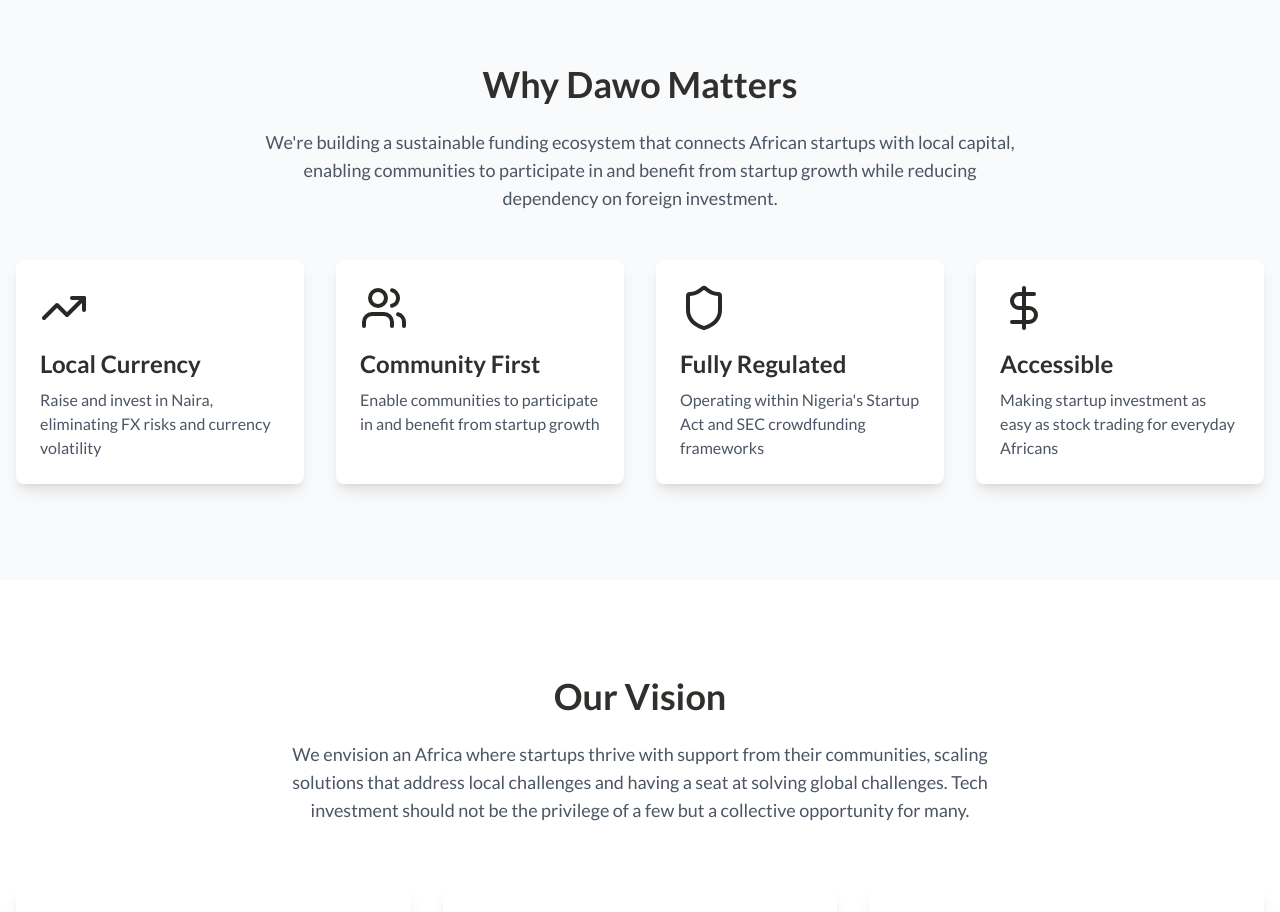
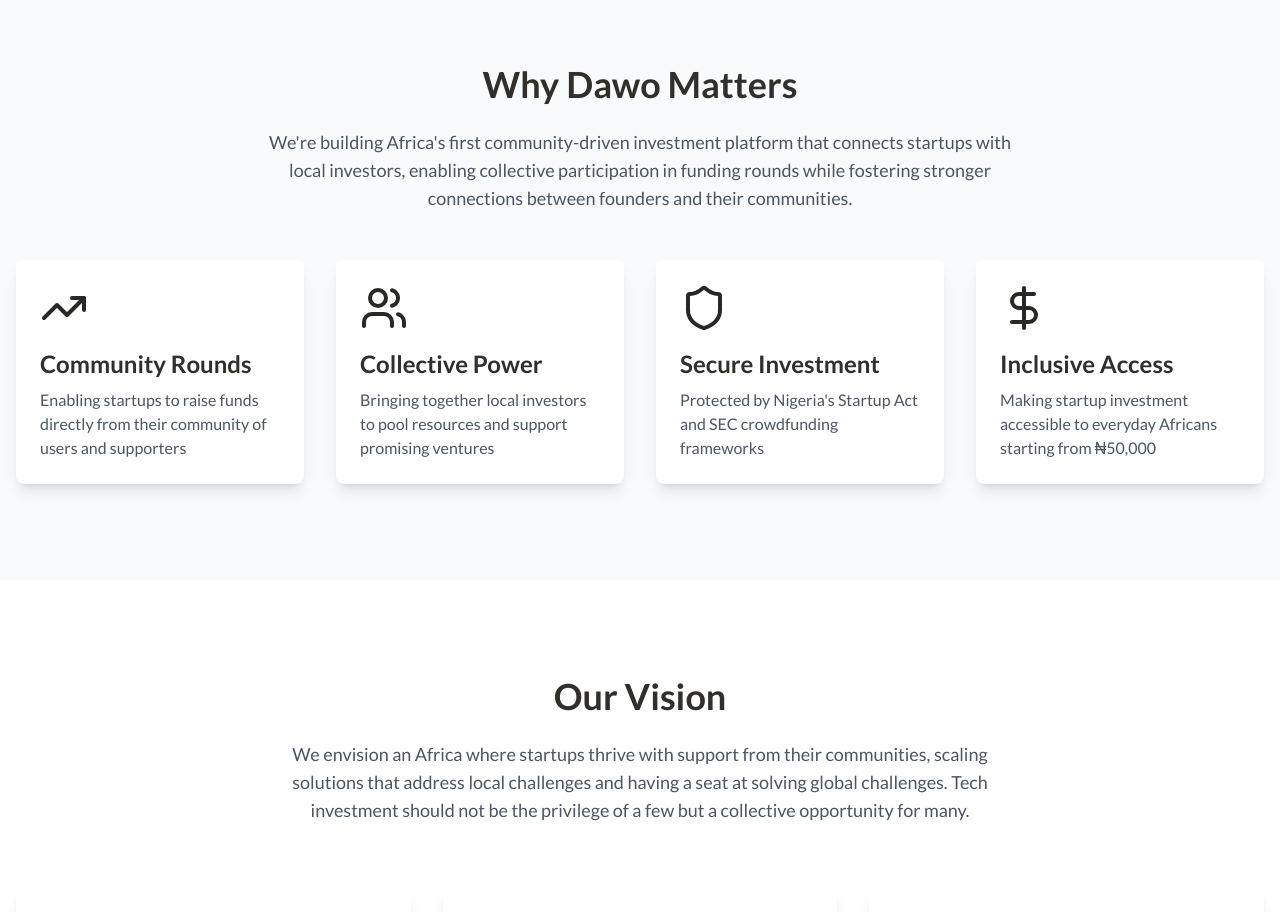
Before and after one commit to officialkayode/trydawo_net, a React (Vite) app: page / in a window 1280 px wide. Shown: the part 1560-2472 px from the top of the page. Built offline with nearby package versions, Linux system fonts and the light colour scheme.

Commit message:
Update "Why Dawo Matters" section
Revise the content of the "Why Dawo Matters" section to emphasize the importance of community rounds for startups and investors, shifting the focus away from general funding for startups.
[skip gpt_engineer]

```diff
--- a/src/components/Stats.tsx
+++ b/src/components/Stats.tsx
@@ -8,28 +8,28 @@ const Stats = () => {
           Why Dawo Matters
         </h2>
         <p className="text-lg text-center text-gray-600 mb-12 max-w-3xl mx-auto">
-          We're building a sustainable funding ecosystem that connects African startups with local capital, enabling communities to participate in and benefit from startup growth while reducing dependency on foreign investment.
+          We're building Africa's first community-driven investment platform that connects startups with local investors, enabling collective participation in funding rounds while fostering stronger connections between founders and their communities.
         </p>
         <div className="grid grid-cols-1 md:grid-cols-2 lg:grid-cols-4 gap-8">
           <div className="stat-card">
             <TrendingUp className="h-12 w-12 text-primary mb-4" />
-            <h3 className="text-2xl font-bold mb-2">Local Currency</h3>
-            <p className="text-gray-600">Raise and invest in Naira, eliminating FX risks and currency volatility</p>
+            <h3 className="text-2xl font-bold mb-2">Community Rounds</h3>
+            <p className="text-gray-600">Enabling startups to raise funds directly from their community of users and supporters</p>
           </div>
           <div className="stat-card">
             <Users className="h-12 w-12 text-primary mb-4" />
-            <h3 className="text-2xl font-bold mb-2">Community First</h3>
-            <p className="text-gray-600">Enable communities to participate in and benefit from startup growth</p>
+            <h3 className="text-2xl font-bold mb-2">Collective Power</h3>
+            <p className="text-gray-600">Bringing together local investors to pool resources and support promising ventures</p>
           </div>
           <div className="stat-card">
             <Shield className="h-12 w-12 text-primary mb-4" />
-            <h3 className="text-2xl font-bold mb-2">Fully Regulated</h3>
-            <p className="text-gray-600">Operating within Nigeria's Startup Act and SEC crowdfunding frameworks</p>
+            <h3 className="text-2xl font-bold mb-2">Secure Investment</h3>
+            <p className="text-gray-600">Protected by Nigeria's Startup Act and SEC crowdfunding frameworks</p>
           </div>
           <div className="stat-card">
             <DollarSign className="h-12 w-12 text-primary mb-4" />
-            <h3 className="text-2xl font-bold mb-2">Accessible</h3>
-            <p className="text-gray-600">Making startup investment as easy as stock trading for everyday Africans</p>
+            <h3 className="text-2xl font-bold mb-2">Inclusive Access</h3>
+            <p className="text-gray-600">Making startup investment accessible to everyday Africans starting from ₦50,000</p>
           </div>
         </div>
       </div>
```
